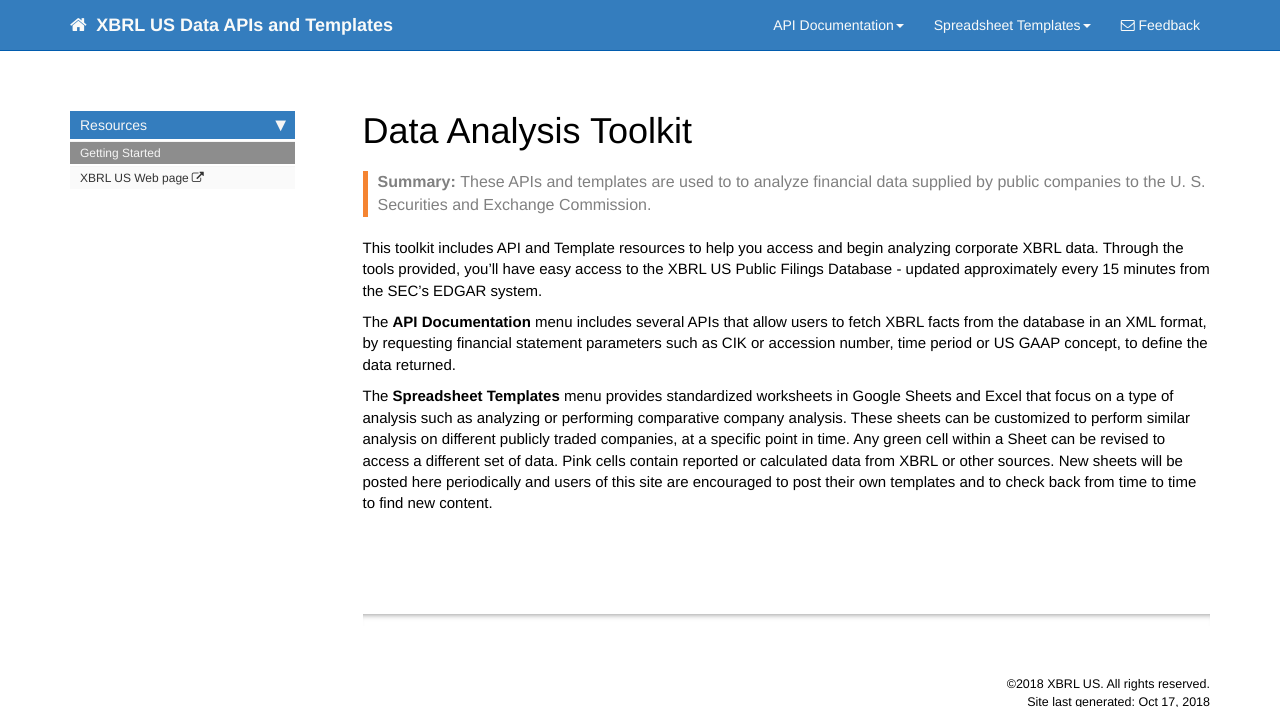
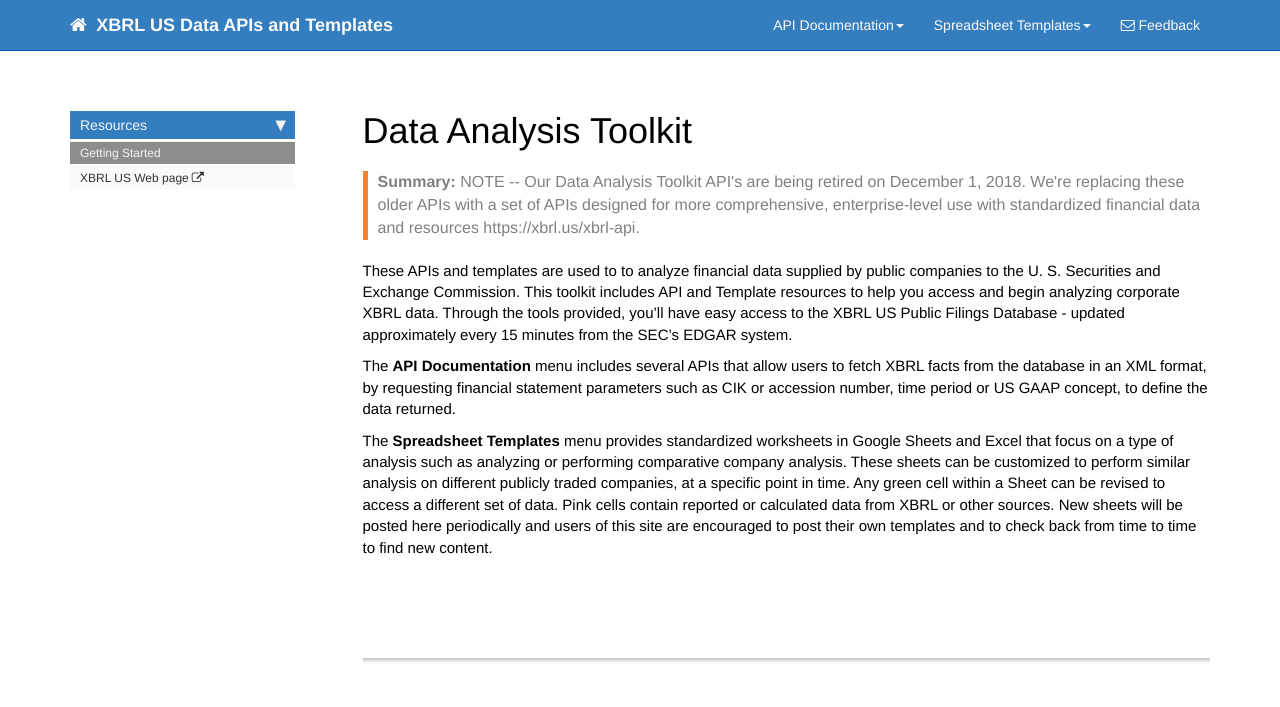
Before and after one commit to xbrlus/xbrl-api, a Jekyll site: the page built from index.md, in a window 1280 px wide and 926 px high, cut to the strip 0-707 px from the top of the window. Built offline with Jekyll 4.4.1, drawn with Linux system fonts in a browser that asks for light colours; nearby versions of some CDN libraries; comment, search, counter and statistics services are not loaded.

Commit message:
Update index.md

```diff
--- a/index.md
+++ b/index.md
@@ -3,9 +3,9 @@
 keywords: homepage
 sidebar: home_sidebar
 permalink: index.html
-summary: These APIs and templates are used to to analyze financial data supplied by public companies to the U. S. Securities and Exchange Commission.
+summary: NOTE -- Our Data Analysis Toolkit API's are being retired on December 1, 2018. We're replacing these older APIs with a set of APIs designed for more comprehensive, enterprise-level use with standardized financial data and resources https://xbrl.us/xbrl-api.
 ---
-This toolkit includes API and Template resources to help you access and begin analyzing corporate XBRL
+These APIs and templates are used to to analyze financial data supplied by public companies to the U. S. Securities and Exchange Commission. This toolkit includes API and Template resources to help you access and begin analyzing corporate XBRL
 data. Through the tools provided, you'll have easy access to the XBRL US Public Filings Database - updated approximately every 15 minutes from the SEC's EDGAR system.
 
 The **API Documentation** menu includes several APIs that allow users to fetch XBRL facts from the database in an XML
```
